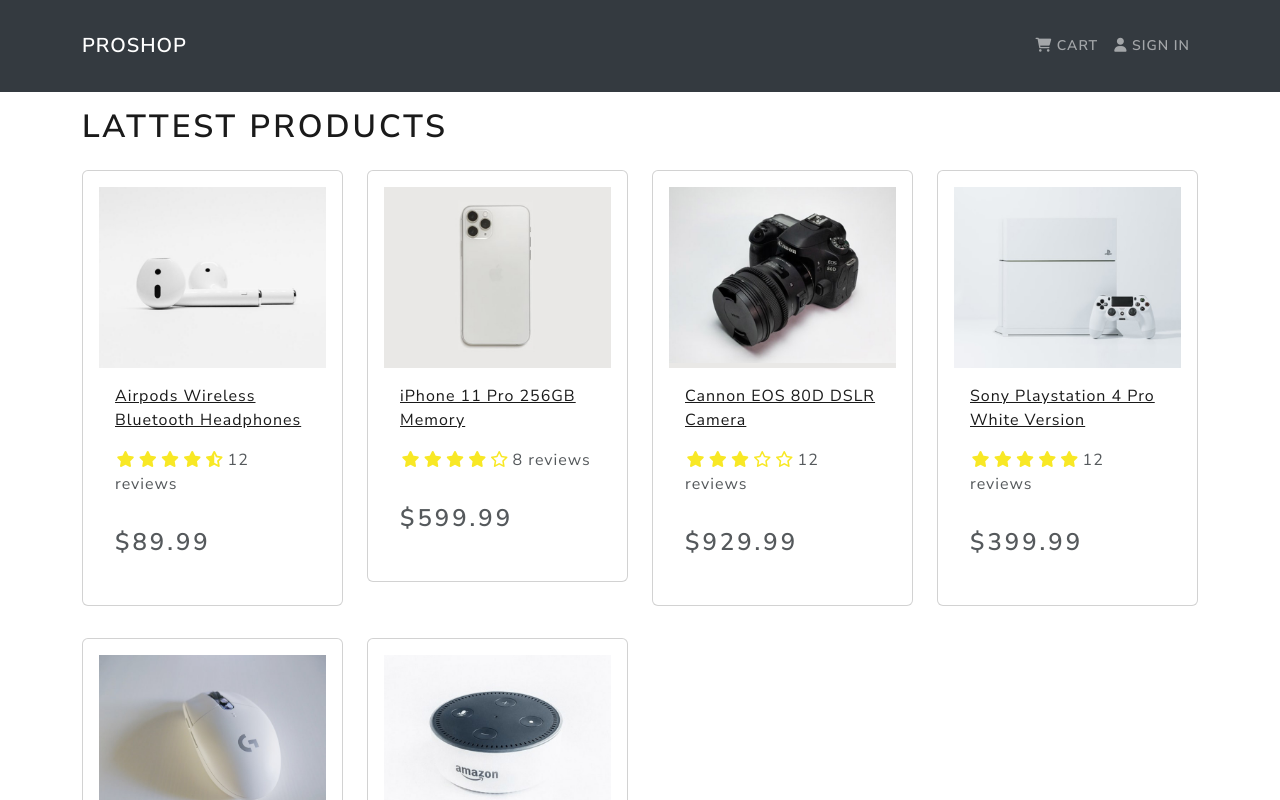
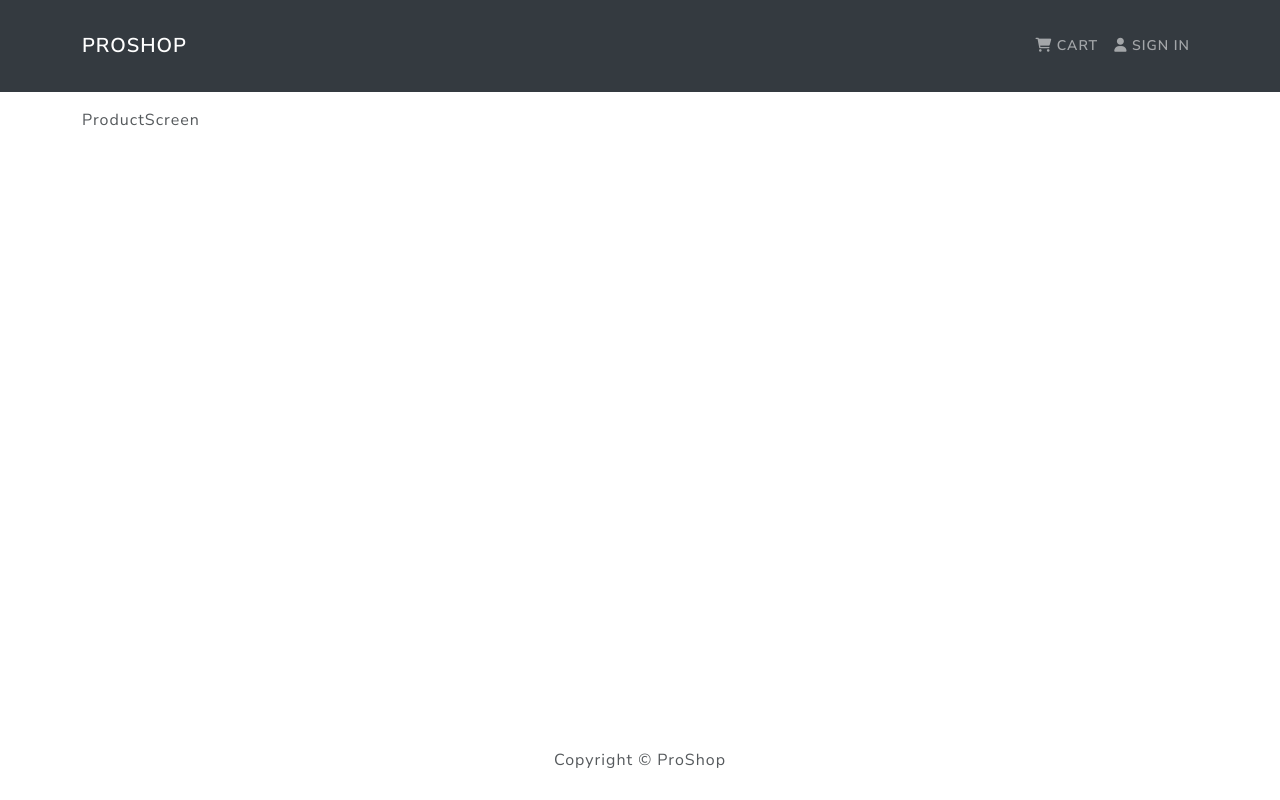
Before and after one commit to sathisk15/ProShop, a React (Create React App) app in the folder frontend/: page /product/1 in a window 1280 px wide. Shown: the top 800 px of the page. Built offline with nearby package versions, Linux system fonts and the light colour scheme.

Commit message:
react-router-dom implemented

```diff
--- a/frontend/package.json
+++ b/frontend/package.json
@@ -9,6 +9,8 @@
     "react": "^18.2.0",
     "react-bootstrap": "^2.6.0",
     "react-dom": "^18.2.0",
+    "react-router-bootstrap": "^0.26.2",
+    "react-router-dom": "^6.4.3",
     "react-scripts": "5.0.1",
     "web-vitals": "^2.1.4"
   },
--- a/frontend/src/App.js
+++ b/frontend/src/App.js
@@ -1,19 +1,25 @@
-import Header from './components/Header'
-import Footer from './components/Footer'
-import {Container} from 'react-bootstrap'
-import HomeScreen from './screens/HomeScreen'
+import Header from "./components/Header";
+import Footer from "./components/Footer";
+import { Container } from "react-bootstrap";
+import HomeScreen from "./screens/HomeScreen";
+import ProductScreen from "./screens/ProductScreen";
+import { BrowserRouter, Routes, Route } from "react-router-dom";
+
 const App = () => {
   return (
-    <>
-    <Header />
-    <main className='py-3'>
-      <Container>
-        <HomeScreen />
-      </Container>
-    </main>
-    <Footer />
-    </>
+    <BrowserRouter>
+      <Header />
+      <main className="py-3">
+        <Container>
+          <Routes>
+            <Route path="/" element={<HomeScreen />} exact />
+            <Route path="/product/:id" element={<ProductScreen />} />
+          </Routes>
+        </Container>
+      </main>
+      <Footer />
+    </BrowserRouter>
   );
-}
+};
 
 export default App;
--- a/frontend/src/components/Header.js
+++ b/frontend/src/components/Header.js
@@ -1,26 +1,33 @@
-import {Container, Nav, Navbar} from 'react-bootstrap';
+import { Container, Nav, Navbar } from "react-bootstrap";
+import { LinkContainer } from "react-router-bootstrap";
 
 const Header = () => {
   return (
     <header>
-      <Navbar bg='dark' variant='dark' expand='lg' collapseOnSelect>
+      <Navbar bg="dark" variant="dark" expand="lg" collapseOnSelect>
         <Container>
-            <Navbar.Brand href='/'>ProShop</Navbar.Brand>
-            <Navbar.Toggle aria-controls='basic-navbar-nav' />
-            <Navbar.Collapse id='basic-navbar-nav' className='nav-bar'>
-              <Nav className='ml-auto'>
-                <Nav.Link href='/cart'>
-                  <i className='fas fa-shopping-cart'></i> Cart
+          <LinkContainer to="/">
+            <Navbar.Brand>ProShop</Navbar.Brand>
+          </LinkContainer>
+          <Navbar.Toggle aria-controls="basic-navbar-nav" />
+          <Navbar.Collapse id="basic-navbar-nav" className="nav-bar">
+            <Nav className="ml-auto">
+              <LinkContainer to="/cart">
+                <Nav.Link>
+                  <i className="fas fa-shopping-cart"></i> Cart
                 </Nav.Link>
-                <Nav.Link href='/login'>
-                  <i className='fas fa-user'></i> Sign In
+              </LinkContainer>
+              <LinkContainer to="/login">
+                <Nav.Link>
+                  <i className="fas fa-user"></i> Sign In
                 </Nav.Link>
-              </Nav>
-            </Navbar.Collapse>
+              </LinkContainer>
+            </Nav>
+          </Navbar.Collapse>
         </Container>
       </Navbar>
     </header>
-  )
-}
+  );
+};
 
-export default Header
+export default Header;
--- a/frontend/src/components/Product.js
+++ b/frontend/src/components/Product.js
@@ -1,18 +1,19 @@
 import React from 'react'
 import {Card} from 'react-bootstrap'
 import Rating from './Rating'
+import {Link} from 'react-router-dom'
 const Product = ({product}) => {
   return (
     <Card className="my-3 p-3 rounded">
-        <a href={`/product/${product._id}`}>
+        <Link to={`/product/${product._id}`}>
             <Card.Img src={product.image} variant='top' />
-        </a>
+        </Link>
         <Card.Body>
-            <a href={`/product/${product._id}`}>
+            <Link to={`/product/${product._id}`}>
                 <Card.Title as='div'>
                     <strong>{product.name}</strong>
                 </Card.Title>
-            </a>
+            </Link>
 
             <Card.Text as="div">
                 <div className="my-3">
--- /dev/null
+++ b/frontend/src/screens/ProductScreen.js
@@ -0,0 +1,9 @@
+import React from 'react'
+
+const ProductScreen = () => {
+  return (
+    <div>ProductScreen</div>
+  )
+}
+
+export default ProductScreen
```
Also changed, not shown: 1 other file (tests, documents, lock files or other folders).
